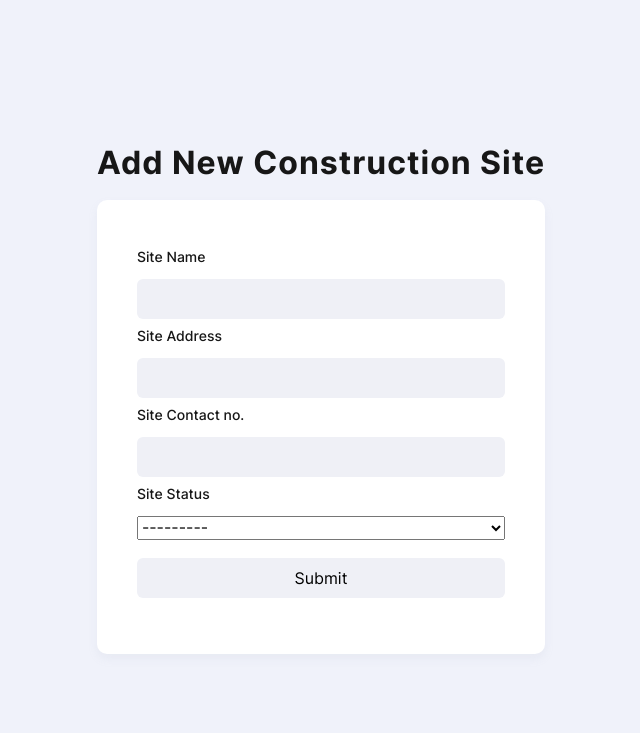
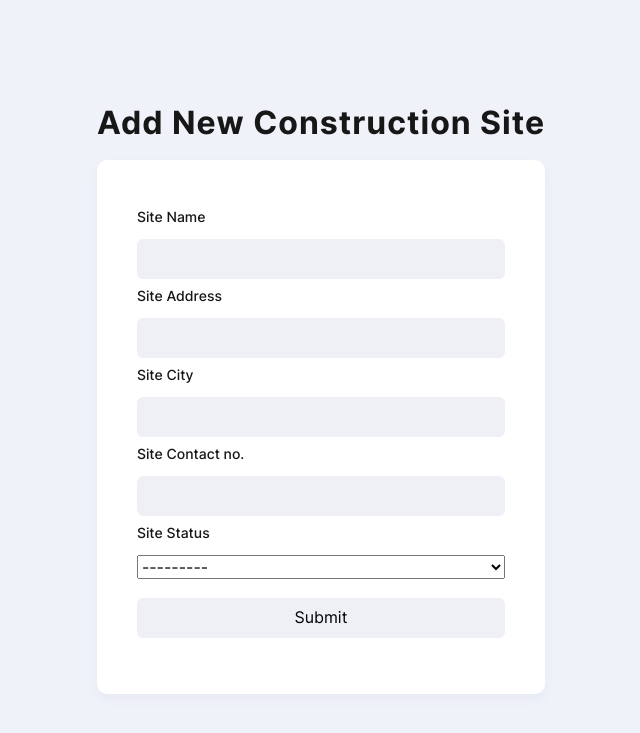
Before and after one commit to SomranPat/drbl, a Django app: page /add_site in a window 1280 px wide. Shown: the top 733 px of the page, without its empty margins (319-959 px from the left). Run offline with Django 3.2, Linux system fonts and the light colour scheme; some libraries are stand-ins or nearby versions.

Commit message:
small changes

```diff
--- a/admpage/models.py
+++ b/admpage/models.py
@@ -16,6 +16,7 @@ class Site(models.Model):
     sname = models.CharField(max_length=200,null=True)
     status = models.CharField(max_length=10,null=True,choices=STATUS)
     location = models.CharField(max_length=300,null=True)
+    city = models.CharField(max_length=100,null=True)
     contact = models.CharField(max_length=20,null=True)
     # att = models.ManyToManyField(Attendance)
 
--- a/templates/addsite.html
+++ b/templates/addsite.html
@@ -32,6 +32,11 @@
 
                 </label>
                 <label class="form-label-wrapper">
+                    <p class="form-label">Site City</p>
+                    {{form.city}}
+
+                </label>
+                <label class="form-label-wrapper">
                     <p class="form-label">Site Contact no.</p>
                    {{form.contact}}
                 </label>
```
Also changed, not shown: admpage/migrations/0011_site_city.py (added), db.sqlite3.
